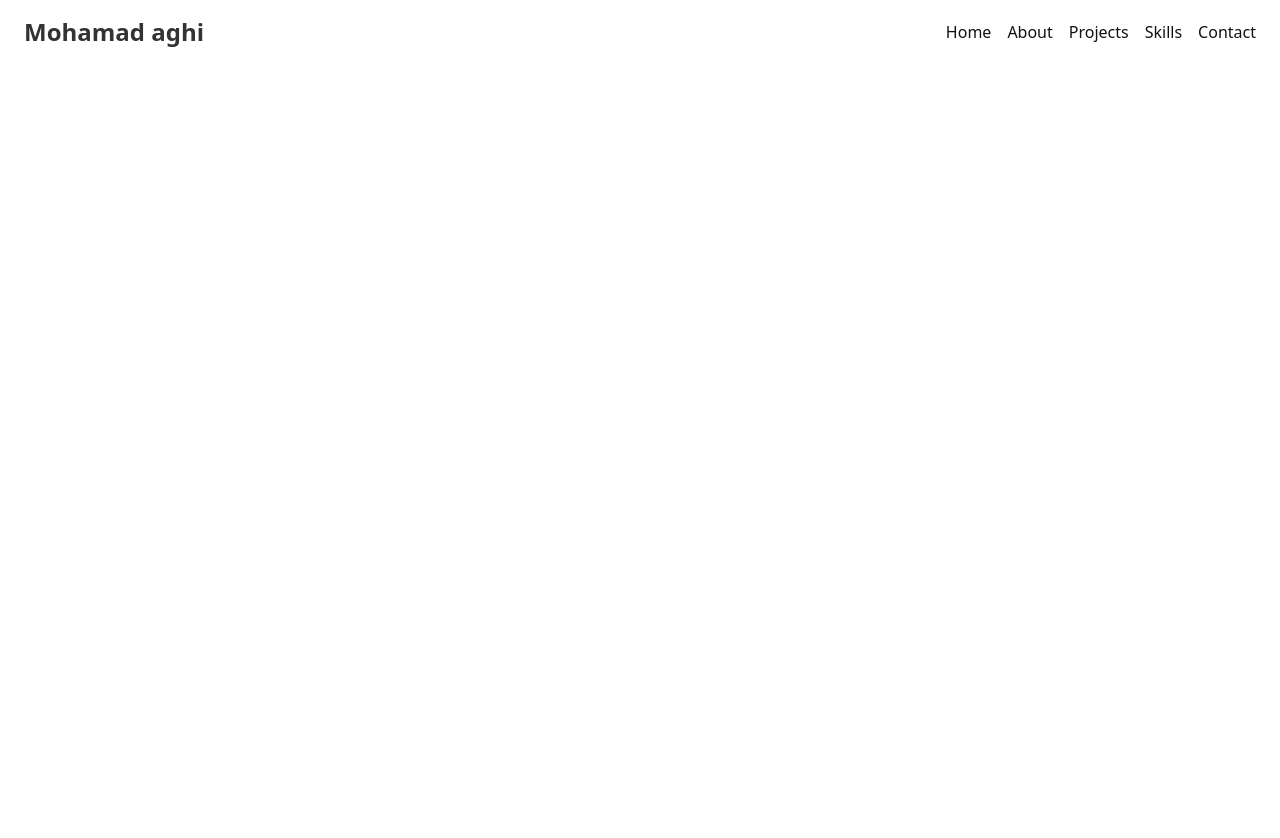
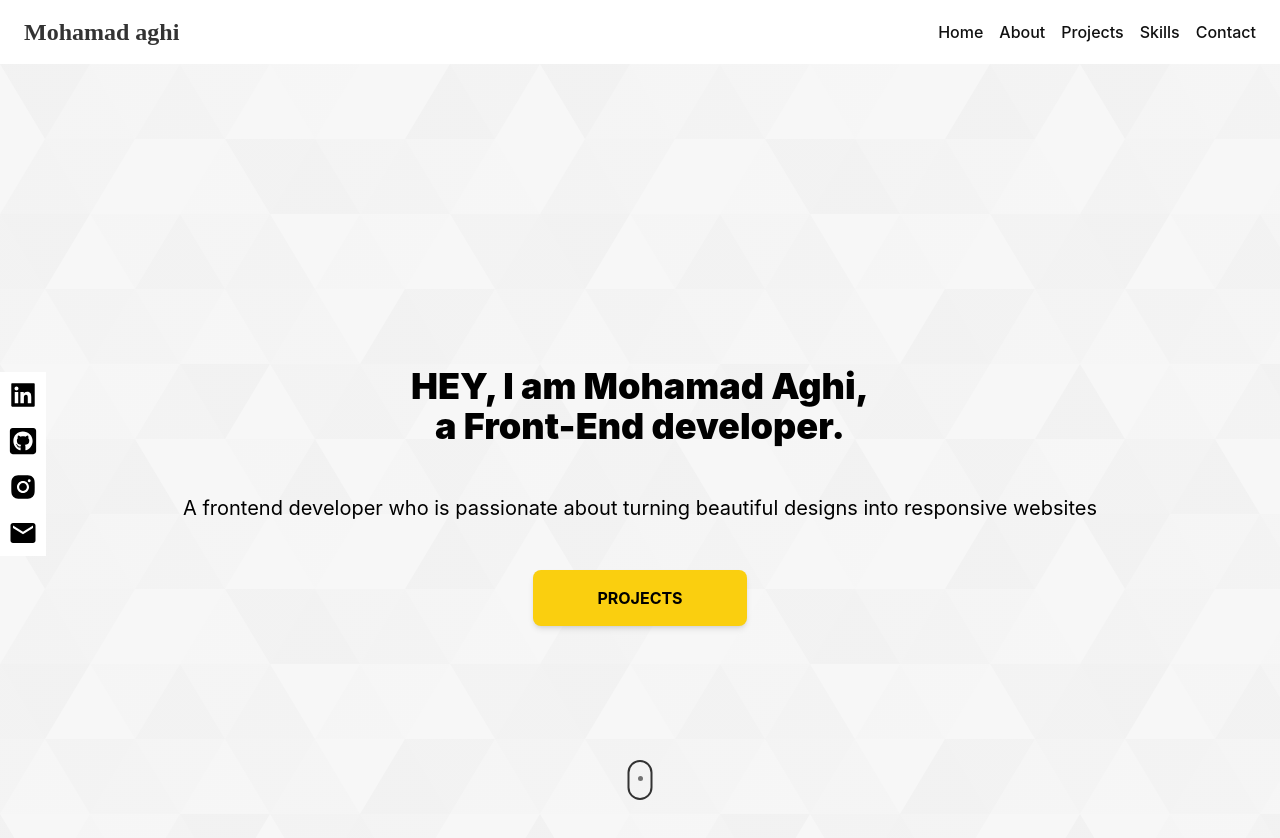
Before and after one commit to aghimohamad/my-portfolio, a React (Create React App) app: page / in a window 1280 px wide. Shown: the top 838 px of the page. Before the commit the page ends 800 px from the top, so only its background shows below. Built offline with nearby package versions, Linux system fonts and the light colour scheme.

Commit message:
hero section added

```diff
--- a/src/App.js
+++ b/src/App.js
@@ -1,9 +1,11 @@
+import HeroSection from "./components/HeroSection.jsx";
 import NavBar from "./components/NavBar.jsx"
 
 function App() {
   return (
     <div className="App">
       <NavBar/>
+      <HeroSection/>
     </div>
   );
 }
--- /dev/null
+++ b/src/components/HeroSection.jsx
@@ -0,0 +1,46 @@
+import React from 'react'
+import {AiFillLinkedin, AiFillInstagram} from "react-icons/ai"
+import {FaGithubSquare} from "react-icons/fa"
+import {MdEmail} from "react-icons/md"
+
+function HeroSection() {
+  return (
+    <div id='hero' className=' h-[100vh]  mt-16  flex flex-col justify-center items-center'>
+        <div id='social' className='absolute bg-white md:left-0 -left-[46px] hover:left-0 transition-all duration-150 p-1'>
+            <div className='p-1 mb-2 rounded-sm hover:bg-[#facf0f45] '>
+               <a href="#">
+               <AiFillLinkedin size={30}  />
+               </a>
+            </div>
+            <div className='p-1 mb-2 rounded-sm hover:bg-[#facf0f45] '>
+               <a href="#">
+               <FaGithubSquare size={30} />               </a>
+            </div>
+            <div className='p-1 mb-2 rounded-sm hover:bg-[#facf0f45] '>
+               <a href="#">
+               <AiFillInstagram size={30}/>
+               </a>
+            </div>
+            <div className='p-1 rounded-sm hover:bg-[#facf0f45] '>
+               <a href="#">
+               <MdEmail size={30}/>
+               </a>
+            </div>
+
+
+        </div>
+        <div className='text-center sm:w-[80%] xxl:w-[40%] mt-16'>
+            <h1 className='font-extrabold sm:font-black  text-3xl sm:text-4xl leading-normal mb-12 w-[80%] mx-auto'>HEY, I am Mohamad Aghi, <br /> a Front-End developer.</h1>
+            <p className='text-lg mb-12 sm:text-xl'>A frontend developer who is passionate about turning beautiful designs into responsive websites</p>
+        </div>
+        <a href="#projects" className='bg-[#facf0f] py-4 px-12 md:px-16 rounded-lg shadow-md font-bold hover:bg-[#facf0f8b] transition-all duration-200'>PROJECTS</a>
+        <div className="mouse">
+            <div>
+
+            </div>
+        </div>
+    </div>
+  )
+}
+
+export default HeroSection
--- a/src/components/NavBar.jsx
+++ b/src/components/NavBar.jsx
@@ -31,9 +31,9 @@ function NavBar() {
 
 
   return (
-    <div className='flex justify-between items-center w-full h-16 text-primary fixed px-4  '>
+    <div className='flex justify-between items-center top-0 w-full h-16 text-primary fixed bg-white px-4 z-10 '>
         <div>
-            <h1 className="text-xl md:text-2xl font-bold text-[#333] ml-2">Mohamad aghi</h1>
+            <h1 className="font-title font-bold text-xl md:text-2xl  text-[#333] ml-2">Mohamad aghi</h1>
         </div>
 
         <ul className='flex hidden md:flex '>
@@ -44,19 +44,12 @@ function NavBar() {
         <div onClick={() => setNav(!nav)} className='cursor-pointer pr-4 z-10 text-primary md:hidden'>
             {nav ? <FaTimes size={30} /> : <FaBars size={30} />}
         </div>
-        <ul className={` ${!nav && '-right-full' } ${nav&& 'right-0'} top-full flex flex-col justify-center items-center absolute  w-full transition-all  duration-500 `}>
+        <ul className={` ${!nav && '-right-full' } ${nav&& 'right-0'} top-full flex flex-col justify-center items-center absolute  w-full transition-all  duration-500 bg-white`}>
             {links.map(link => (
                 <li key={link.id} className={` hover:bg-[#facf0f]  text-[#333] text-center w-full cursor-pointer capitalize text-lg font-bold py-4 border-b hover:text-[#111] transition-colors duration-50`}>
                     <a href={`#${link.link}`} className={``}>{link.link}</a> </li>
             ))}
         </ul>
-        {/* {nav && (
-            <ul className='flex flex-col justify-center items-center absolute top-full left-0 w-full transition-all duration-75 '>
-            {links.map(link => (
-                <li key={link.id} className='text-[#333] text-center w-full cursor-pointer capitalize text-lg font-bold py-4 border-b hover:text-[#facf0f] transition-colors duration-50'>{link.link} </li>
-            ))}
-        </ul>
-        )} */}
     </div>
   )
 }
--- a/src/index.css
+++ b/src/index.css
@@ -1,3 +1,75 @@
 @tailwind base;
 @tailwind components;
 @tailwind utilities;
+
+@import url('https://fonts.googleapis.com/css2?family=Inter:wght@300;400;500;600;700;800;900&display=swap');
+@import url('https://fonts.googleapis.com/css2?family=Manrope:wght@500;600;700;800;900&display=swap');
+
+#hero {
+    background: linear-gradient(to right,rgba(245,245,245,.8),rgba(245,245,245,.8)),url("../public/common-bg.svg");
+}
+
+@layer base {
+    html {
+        font-family: 'Inter', sans-serif;
+    }
+}
+
+.mouse {
+    position: absolute;
+    bottom: 0px;
+    left: 50%;
+    transform: translateX(-50%);
+}
+
+.mouse div {
+    width: 25px;
+    height: 40px;
+    border: 2px solid #333;
+    border-radius: 60px;
+    position: relative;
+    overflow: hidden;
+}
+
+.mouse div::before {
+    content: '';
+    width: 5px;
+    height: 5px;
+    position: absolute;
+    top: 7px;
+    left: 50%;
+    transform: translateX(-50%);
+    background-color: #333;
+    border-radius: 50%;
+    opacity: 1;
+    animation: wheel 1.3s infinite;
+    -webkit-animation: wheel 1.3s infinite;
+}
+
+@keyframes wheel{to{opacity:0;top:27px}}
+@-webkit-keyframes wheel{to{opacity:0;top:27px}}
+
+#social::after {
+    content : "contact";
+    position : absolute;
+    padding: 1px;
+    background-color: #facf0f;
+    transform: rotate(90deg);
+    width: 100px;
+    bottom: 75px;
+    text-align: center;
+    border-top-left-radius: 10px;
+    border-top-right-radius: 10px;
+    left: 10px;
+    transition: all 0.5s ;
+}
+
+#social:hover::after {
+    opacity: 0;
+
+}
+@media (min-width: 768px) {
+    #social::after {
+      opacity: 0;
+    }
+}
--- a/tailwind.config.js
+++ b/tailwind.config.js
@@ -6,6 +6,9 @@ module.exports = {
 
   theme: {
     extend: {},
+    fontFamily: {
+      title : "Manrope"
+    }
   },
   plugins: []
 }
```
Also changed, not shown: public/common-bg.svg (added).
